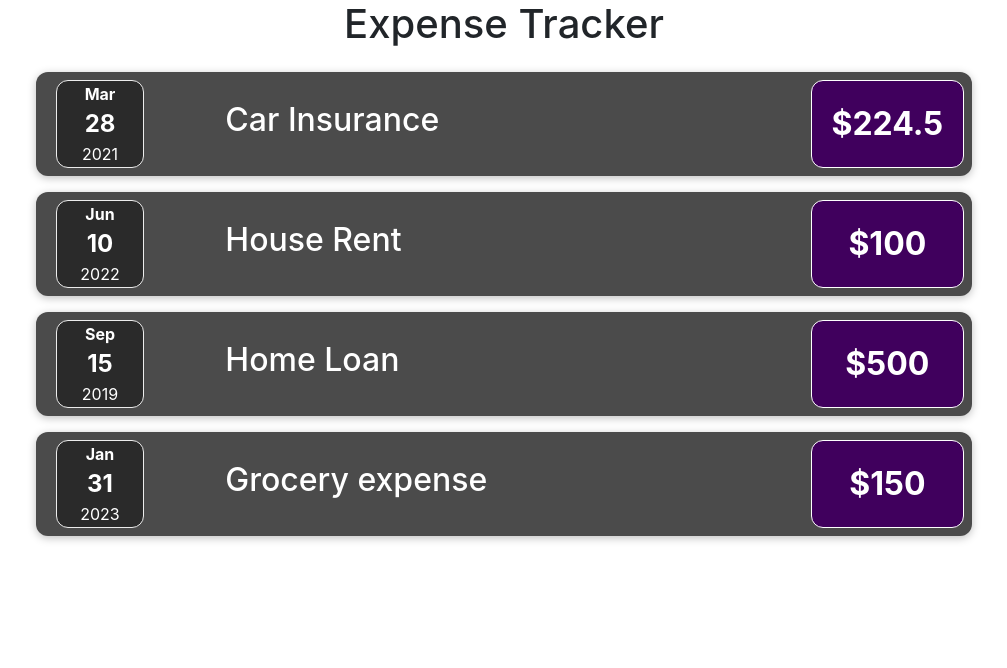
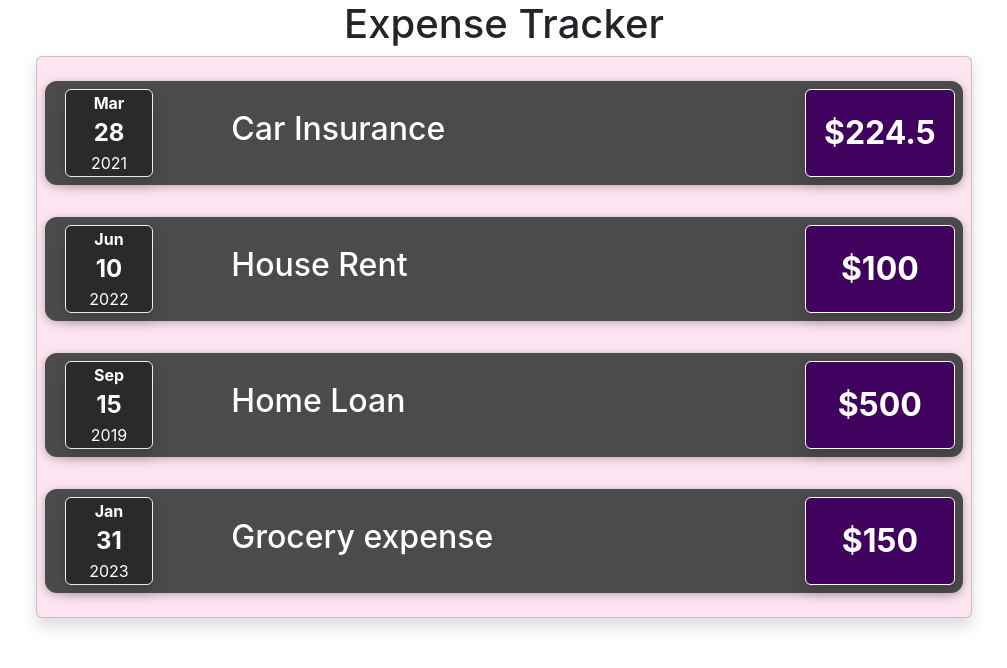
Before and after one commit to chitranshu4562/react-component-basics, a React (Create React App) app: page / in a window 1280 px wide. Shown: the top 668 px of the page, without its empty margins (136-1143 px from the left). Built offline with nearby package versions, Linux system fonts and the light colour scheme.

Commit message:
second commit

```diff
--- a/src/App.css
+++ b/src/App.css
@@ -1,38 +1,3 @@
-.App {
-  text-align: center;
+.expenses-container {
+  background-color: rgba(238, 107, 175, 0.18);
 }
-
-.App-logo {
-  height: 40vmin;
-  pointer-events: none;
-}
-
-@media (prefers-reduced-motion: no-preference) {
-  .App-logo {
-    animation: App-logo-spin infinite 20s linear;
-  }
-}
-
-.App-header {
-  background-color: #282c34;
-  min-height: 100vh;
-  display: flex;
-  flex-direction: column;
-  align-items: center;
-  justify-content: center;
-  font-size: calc(10px + 2vmin);
-  color: white;
-}
-
-.App-link {
-  color: #61dafb;
-}
-
-@keyframes App-logo-spin {
-  from {
-    transform: rotate(0deg);
-  }
-  to {
-    transform: rotate(360deg);
-  }
-}
--- a/src/App.js
+++ b/src/App.js
@@ -1,5 +1,6 @@
 import './App.css';
 import ExpenseItem from "./components/expenseItem/ExpenseItem";
+import Card from "./components/card/Card";
 
 function App() {
     const expenseItems = [
@@ -13,10 +14,12 @@ function App() {
             <div className="d-flex justify-content-center">
                 <h1>Expense Tracker</h1>
             </div>
-            <ExpenseItem expenseItem={expenseItems[0]}/>
-            <ExpenseItem expenseItem={expenseItems[1]}/>
-            <ExpenseItem expenseItem={expenseItems[2]}/>
-            <ExpenseItem expenseItem={expenseItems[3]}/>
+            <Card className="p-2 expenses-container">
+                <ExpenseItem expenseItem={expenseItems[0]}/>
+                <ExpenseItem expenseItem={expenseItems[1]}/>
+                <ExpenseItem expenseItem={expenseItems[2]}/>
+                <ExpenseItem expenseItem={expenseItems[3]}/>
+            </Card>
         </div>
     );
 }
--- /dev/null
+++ b/src/components/card/Card.css
@@ -0,0 +1,3 @@
+.card {
+    border-radius: 12px;
+}
--- /dev/null
+++ b/src/components/card/Card.js
@@ -0,0 +1,8 @@
+function Card(props) {
+    const classes = "card shadow " + props.className
+    return <div className={classes}>
+        {props.children}
+    </div>
+}
+
+export default Card;
--- a/src/components/expenseItem/ExpenseItem.css
+++ b/src/components/expenseItem/ExpenseItem.css
@@ -2,12 +2,11 @@
     padding: 0.5rem;
     margin: 1rem 0;
     box-shadow: 0 2px 8px rgba(0, 0, 0, 0.25);
+    background-color: #4b4b4b;
     border-radius: 12px;
-    background-color: #4b4b4b;
 }
 
 .title-text {
-    color: #3a3a3a;
     font-size: 1rem;
     flex: 1;
     margin: 0 1rem;
@@ -20,5 +19,4 @@
     color: white;
     background-color: #40005d;
     border: 1px solid white;
-    border-radius: 12px;
 }
--- a/src/components/expenseItem/ExpenseItem.js
+++ b/src/components/expenseItem/ExpenseItem.js
@@ -1,8 +1,8 @@
 import "./ExpenseItem.css"
 import ExpenseCalender from "./expenseCalender/ExpenseCalender";
+import Card from "../card/Card";
 function ExpenseItem(props) {
     return (
-        <div>
         <div className="row item-container">
             <div className="col-2">
                 <ExpenseCalender date={props.expenseItem.date}/>
@@ -10,8 +10,7 @@ function ExpenseItem(props) {
             <div className="col title-text d-flex align-items-center">
                 <h2>{props.expenseItem.title}</h2>
             </div>
-                <div className="col-2 d-flex justify-content-center align-items-center price">${props.expenseItem.amount}</div>
-            </div>
+            <Card className="col-2 d-flex justify-content-center align-items-center price">${props.expenseItem.amount}</Card>
         </div>
     )
 }
--- a/src/components/expenseItem/expenseCalender/ExpenseCalender.css
+++ b/src/components/expenseItem/expenseCalender/ExpenseCalender.css
@@ -8,7 +8,6 @@
     border: 1px solid #ececec;
     background-color: #2a2a2a;
     color: white;
-    border-radius: 12px;
 }
 .calender-month {
     font-size: 1rem;
--- a/src/components/expenseItem/expenseCalender/ExpenseCalender.js
+++ b/src/components/expenseItem/expenseCalender/ExpenseCalender.js
@@ -1,4 +1,5 @@
 import './ExpenseCalender.css'
+import Card from "../../card/Card";
 
 function ExpenseCalender(props) {
     const day = props.date.toLocaleString('en-US', {day: '2-digit'});
@@ -6,11 +7,11 @@ function ExpenseCalender(props) {
     const year = props.date.getFullYear();
 
     return (
-        <div className="calender-container">
+        <Card className="calender-container">
             <div className="calender-month">{month}</div>
             <div className="calender-day">{day}</div>
             <div className="calender-year">{year}</div>
-        </div>
+        </Card>
     )
 }
 
```
Lines whose indentation alone changed are shown as unchanged.
